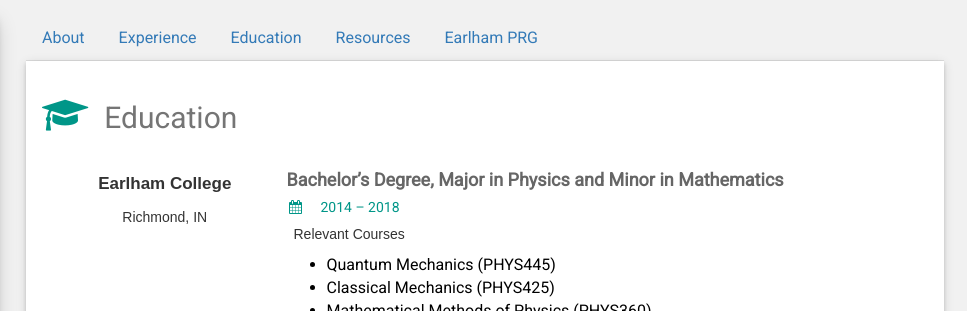
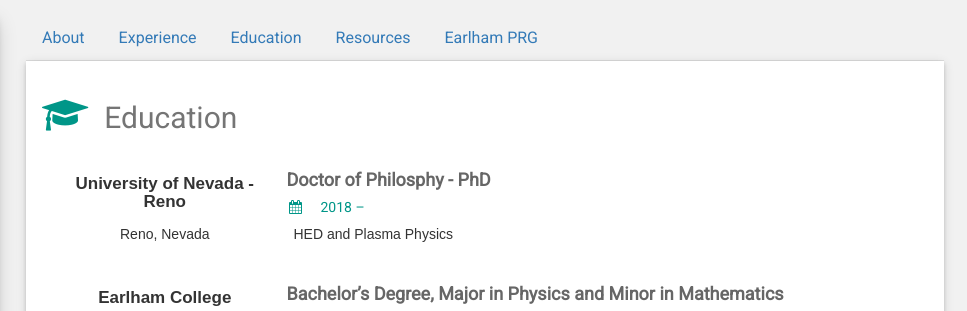
Before and after one commit to aidank03/aidanklemmer, a website: page index.html at #!/education in a window 1280 px wide. Shown: the top 311 px of the page, 313-1280 px from the left. Drawn offline with nearby package versions, Linux system fonts and the light colour scheme; some packages are replaced by stand-ins of ours.

Commit message:
UNR Education

```diff
--- a/views/education.html
+++ b/views/education.html
@@ -1,5 +1,19 @@
 <div class="w3-container w3-card-2 w3-white w3-margin-bottom animated fadeIn">
   <h2 class="w3-text-grey w3-padding-16"><i class="fa fa-graduation-cap fa-fw w3-margin-right w3-xxlarge w3-text-teal"></i>Education</h2>
+
+  <div class="w3-container">
+    <div class="col-md-3">
+      <h5 style="text-align: center; margin:15px 0px;">University of Nevada - Reno</h5>
+      <p class="city">Reno, Nevada</p>
+    </div>
+    <div class="col-md-9">
+      <h4 class="w3-opacity"><b>Doctor of Philosphy - PhD</b></h4>
+      <h6 class="w3-text-teal"><i class="fa fa-calendar fa-fw w3-margin-right"></i>2018 –</h6>
+      <p class="city_volunteer">HED and Plasma Physics</p>
+    </div>
+  </div>
+
+
 
   <div class="w3-container">
     <div class="col-md-3">
```
Also changed, not shown: views/about.html (+2 -3 lines).
